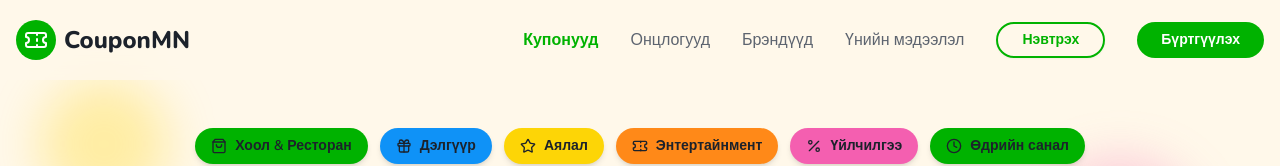
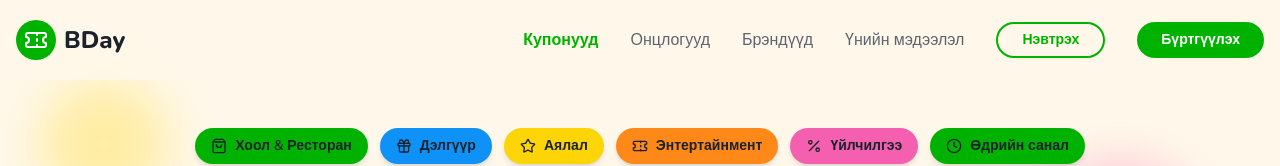
Before and after one commit to odko77/bday, a Next.js app in the folder frontend/: page / in a window 1280 px wide. Shown: the top 166 px of the page. Built offline with nearby package versions, Linux system fonts and the light colour scheme.

Commit message:
changed title

```diff
--- a/frontend/app/login/page.tsx
+++ b/frontend/app/login/page.tsx
@@ -20,6 +20,7 @@ import {
   Chrome,
 } from "lucide-react"
 import Link from "next/link"
+import { SITE_CONFIG } from "@/utils/settings"
 
 export default function LoginPage() {
   const [showPassword, setShowPassword] = useState(false)
@@ -96,7 +97,7 @@ export default function LoginPage() {
               <div className="w-10 h-10 rounded-xl bg-white/20 flex items-center justify-center backdrop-blur-sm">
                 <Ticket className="w-5 h-5 text-white" />
               </div>
-              <span className="text-xl font-bold">CouponMN</span>
+              <span className="text-xl font-bold">{SITE_CONFIG.title}</span>
             </Link>
           </div>
 
@@ -138,7 +139,7 @@ export default function LoginPage() {
             <div className="w-10 h-10 rounded-xl bg-sparkli-green flex items-center justify-center">
               <Ticket className="w-5 h-5 text-white" />
             </div>
-            <span className="text-xl font-bold text-foreground">CouponMN</span>
+            <span className="text-xl font-bold text-foreground">{SITE_CONFIG.title}</span>
           </Link>
         </div>
 
--- a/frontend/app/register/page.tsx
+++ b/frontend/app/register/page.tsx
@@ -19,6 +19,7 @@ import {
   Check,
 } from "lucide-react"
 import Link from "next/link"
+import { SITE_CONFIG } from "@/utils/settings"
 
 export default function RegisterPage() {
   const [showPassword, setShowPassword] = useState(false)
@@ -92,7 +93,7 @@ export default function RegisterPage() {
               <div className="w-10 h-10 rounded-xl bg-white/20 flex items-center justify-center backdrop-blur-sm">
                 <Ticket className="w-5 h-5 text-white" />
               </div>
-              <span className="text-xl font-bold">CouponMN</span>
+              <span className="text-xl font-bold">{SITE_CONFIG.title}</span>
             </Link>
           </div>
 
@@ -134,7 +135,7 @@ export default function RegisterPage() {
             <div className="w-10 h-10 rounded-xl bg-sparkli-pink flex items-center justify-center">
               <Ticket className="w-5 h-5 text-white" />
             </div>
-            <span className="text-xl font-bold text-foreground">CouponMN</span>
+            <span className="text-xl font-bold text-foreground">{SITE_CONFIG.title}</span>
           </Link>
         </div>
 
--- a/frontend/components/footer.tsx
+++ b/frontend/components/footer.tsx
@@ -1,3 +1,4 @@
+import { SITE_CONFIG } from "@/utils/settings"
 import { Ticket } from "lucide-react"
 import Link from "next/link"
 
@@ -10,7 +11,7 @@ export function Footer() {
             <div className="flex h-10 w-10 items-center justify-center rounded-xl bg-sparkli-green">
               <Ticket className="h-6 w-6 text-white" />
             </div>
-            <span className="text-2xl font-extrabold">CouponMN</span>
+            <span className="text-2xl font-extrabold">{SITE_CONFIG.title}</span>
           </Link>
 
           <div className="flex flex-wrap justify-center gap-6">
@@ -29,7 +30,7 @@ export function Footer() {
           </div>
 
           <p className="text-sm text-white/60">
-            2026 CouponMN. Бүх эрх хуулиар хамгаалагдсан.
+            2026 {SITE_CONFIG.title}. Бүх эрх хуулиар хамгаалагдсан.
           </p>
         </div>
       </div>
--- a/frontend/components/navbar.tsx
+++ b/frontend/components/navbar.tsx
@@ -4,6 +4,8 @@ import { useState } from "react"
 import { Button } from "@/components/ui/button"
 import { Ticket, Menu, X } from "lucide-react"
 import Link from "next/link"
+
+import { SITE_CONFIG } from '@/utils/settings'
 
 export function Navbar() {
   const [isOpen, setIsOpen] = useState(false)
@@ -17,7 +19,7 @@ export function Navbar() {
             <div className="flex h-10 w-10 items-center justify-center rounded-xl bg-sparkli-green">
               <Ticket className="h-6 w-6 text-white" />
             </div>
-            <span className="text-2xl font-extrabold text-foreground">CouponMN</span>
+            <span className="text-2xl font-extrabold text-foreground">{SITE_CONFIG.title}</span>
           </Link>
 
           {/* Desktop Nav */}
--- /dev/null
+++ b/frontend/utils/settings.js
@@ -0,0 +1,3 @@
+export const SITE_CONFIG = {
+    "title": "BDay"
+}
```
